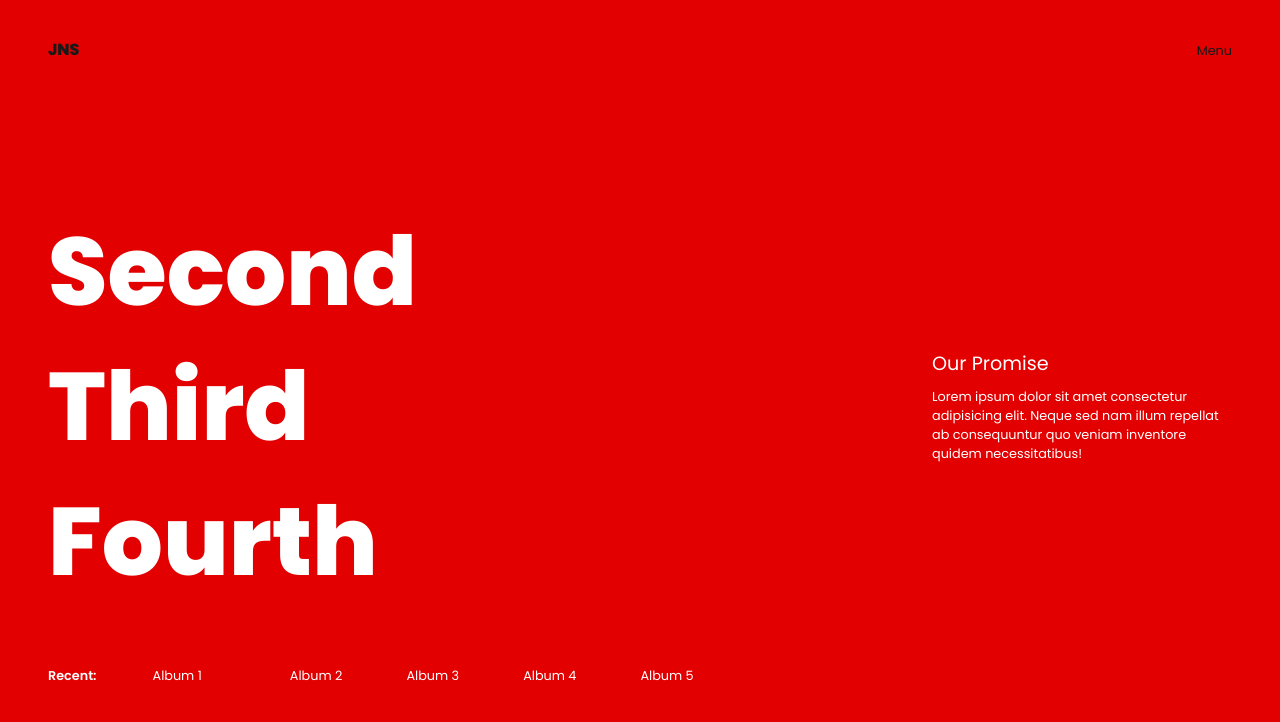
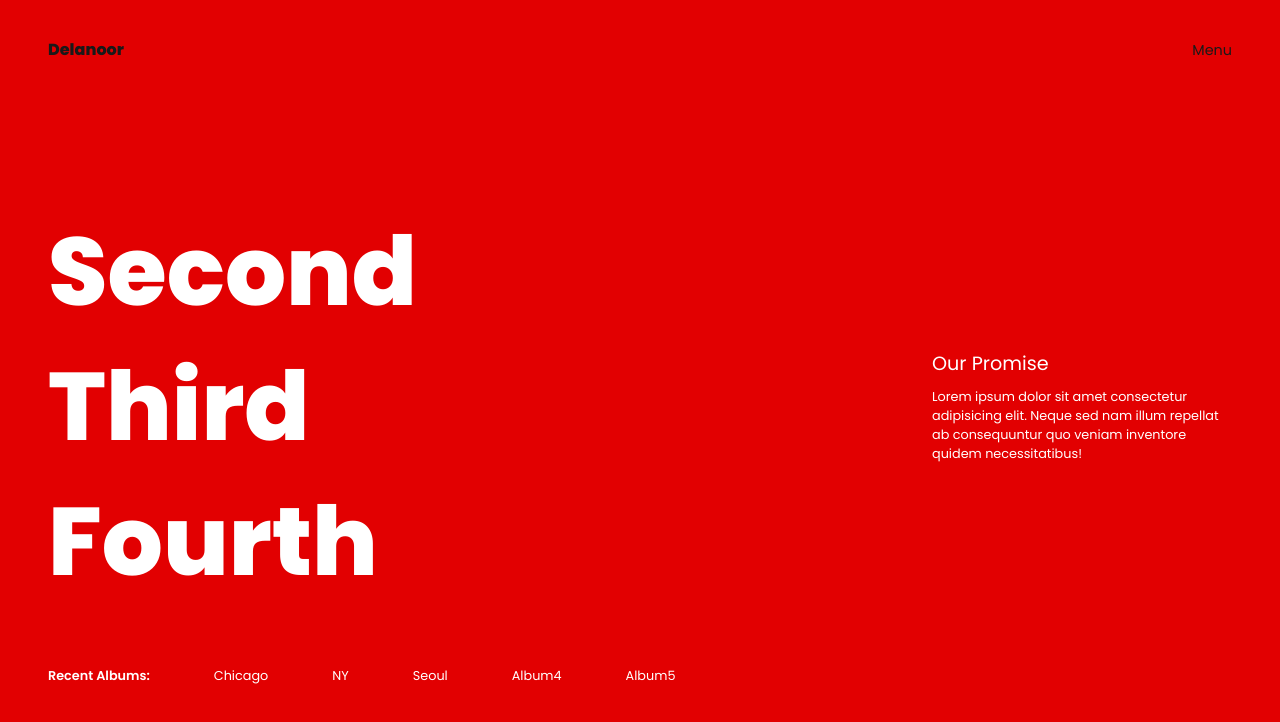
Before and after one commit to Delanoor/gsap-practice-3, a Next.js app: page / in a window 1280 px wide. Both pictures are taken after a click on the button "Menu". Shown: the top 722 px of the page. Built offline with nearby package versions, Linux system fonts and the light colour scheme.

Commit message:
change image1 and add animations

```diff
--- a/components/Header.js
+++ b/components/Header.js
@@ -1,25 +1,86 @@
+import { useRouter } from "next/router";
 import Link from "next/link";
-import React from "react";
+import React, { useState } from "react";
+import { useEffect } from "react";
 import Menu from "./Menu";
 
 export default function Header() {
+  // for menu button
+  const [state, setState] = useState({
+    initial: false,
+    clicked: null,
+    menuName: "Menu",
+  });
+
+  // for disabled button
+  const [disabled, setDisabled] = useState(false);
+
+  // for page changes
+  const router = useRouter();
+  useEffect(() => {
+    const handleRouteChange = () => {
+      setState({ clicked: false, menuName: "Menu" });
+    };
+
+    router.events.on("routeChangeStart", handleRouteChange);
+
+    return () => {
+      router.events.off("routeChangeStart", handleRouteChange);
+    };
+  });
+
+  const handleMenu = () => {
+    disableMenu();
+    if (state.initial === false) {
+      setState({
+        initial: null,
+        clicked: true,
+        menuName: "Close",
+      });
+    } else if (state.clicked === true) {
+      setState({
+        clicked: !state.clicked,
+        menuName: "Menu",
+      });
+    } else if (state.clicked === false) {
+      setState({
+        clicked: !state.clicked,
+        menuName: "Close",
+      });
+    }
+  };
+
+  // Determine if the menu button should be disabled
+  const disableMenu = () => {
+    setDisabled(!disabled);
+    setTimeout(() => {
+      setDisabled(false);
+    }, 1200);
+  };
+
   return (
     <header className="h-[100px]">
       <div className="container">
         <div className="wrapper">
           <div className="inner-header relative z-10 h-[100px] flex justify-between items-center">
             <div className="logo font-[700] text-[#191919]">
-              <Link href={"/"}>JNS</Link>
+              <Link className="text-[1rem]" href={"/"}>
+                Delanoor
+              </Link>
             </div>
             <div className="menu">
-              <button className="bg-none text-[0.8rem] text-[#191919]">
+              <button
+                className="bg-none text-[0.9rem] text-[#191919]"
+                disabled={disabled}
+                onClick={handleMenu}
+              >
                 Menu
               </button>
             </div>
           </div>
         </div>
       </div>
-      <Menu />
+      <Menu state={state} />
     </header>
   );
 }
--- a/components/Layout.js
+++ b/components/Layout.js
@@ -10,7 +10,7 @@ export default function Layout(pageProps) {
         <link rel="icon" href="/favicon.ico" />
         <style>
           @import
-          url('https://fonts.googleapis.com/css?family=Poppins:300,400,600,800&display=swap"');
+          url('https://fonts.googleapis.com/css?family=Poppins:300,400,600,800&display=swap');
         </style>
       </Head>
       <div className="App">
--- a/components/Menu.js
+++ b/components/Menu.js
@@ -1,12 +1,147 @@
 import Link from "next/link";
 import React from "react";
+import { useEffect, useRef } from "react";
+import gsap from "gsap";
 
-function Menu() {
+import image1 from "../public/images/gsap02_1.jpg";
+import image2 from "../public/images/gsap02_2.jpg";
+import image3 from "../public/images/gsap02_3.jpg";
+import image4 from "../public/images/gsap02_4.jpg";
+import image5 from "../public/images/gsap02_5.jpg";
+
+const albums = [
+  { name: "Chicago", image: image1 },
+  { name: "NY", image: image2 },
+  { name: "Seoul", image: image3 },
+  { name: "Album4", image: image4 },
+  { name: "Album5", image: image5 },
+];
+
+function Menu({ state }) {
+  // vars for dom nodes
+  let menu = useRef(null);
+  let revealMenu = useRef(null);
+  let revealMenuBackground = useRef(null);
+  let imageBackground = useRef(null);
+  let line1 = useRef(null);
+  let line2 = useRef(null);
+  let line3 = useRef(null);
+  let info = useRef(null);
+
+  useEffect(() => {
+    if (state.clicked === false) {
+      // close menu
+
+      // most inner bg layer first
+      gsap.to([revealMenu, revealMenuBackground], {
+        duration: 0.8,
+        height: 0,
+        ease: "power3.inOut",
+        stagger: {
+          amount: 0.07,
+        },
+      });
+      gsap.to(menu, {
+        duration: 1,
+        css: {
+          display: "none",
+        },
+      });
+    } else if (
+      state.clicked === true ||
+      (state.clicked === true && state.initial === null)
+    ) {
+      // open menu
+      gsap.to(menu, {
+        duration: 0,
+        css: {
+          display: "block",
+        },
+      });
+      gsap.to([revealMenuBackground, revealMenu], {
+        duration: 0,
+        opacity: 1,
+        height: "100%",
+      });
+      staggerReveal([revealMenuBackground, revealMenu]);
+      fadeInUp(info);
+      staggerText([line1, line2, line3]);
+    }
+  }, [state]);
+
+  const staggerReveal = (node1, node2) => {
+    gsap.from([node1, node2], {
+      duration: 0.8,
+      height: 0,
+      transformOrigin: "right top",
+      skewY: 2,
+      ease: "power3.inOut",
+      stagger: {
+        amount: 0.1,
+      },
+    });
+  };
+  const staggerText = (node1, node2, node3) => {
+    gsap.from([node1, node2, node3], {
+      duration: 0.8,
+      y: 100,
+      delay: 0.1,
+      ease: "power3.inOut",
+      stagger: {
+        amount: 0.3,
+      },
+    });
+  };
+  const fadeInUp = (node) => {
+    gsap.from(node, {
+      y: 60,
+      duration: 1,
+      delay: 0.2,
+      opacity: 0,
+      ease: "power3.inOut",
+    });
+  };
+
+  const handleAlbum = (albumImage, target) => {
+    gsap.to(target, {
+      duration: 0,
+      background: `url(${albumImage.src}) center center`,
+    });
+    gsap.to(target, {
+      duration: 0.4,
+      opacity: 1,
+      ease: "power3.inOut",
+    });
+    gsap.from(target, {
+      duration: 0.4,
+      transformOrigin: "right top",
+    });
+  };
+
+  const handleAlbumReturn = (target) => {
+    gsap.to(target, {
+      duration: 0.4,
+      opacity: 0,
+    });
+  };
+
   return (
-    <div className="hamburger-menu z-[9] top-0 left-0 right-0 bottom-0 fixed h-full w-full">
-      <div className="menu-secondary-background-color top-0 left-0 right-0 bottom-0 fixed h-full w-full bg-[#121212] z-[-1]"></div>
-      <div className="menu-layer relative bg-[#e20001] h-full overflow-hidden">
-        <div className="menu-photo-background top-0 left-0 right-0 bottom-0 absolute h-full w-full opacity-0"></div>
+    <div
+      ref={(el) => (menu = el)}
+      className="hamburger-menu z-[9] top-0 left-0 right-0 bottom-0 fixed h-full w-full hidden"
+    >
+      <div
+        ref={(el) => (revealMenuBackground = el)}
+        className="menu-secondary-background-color top-0 left-0 right-0 bottom-0 fixed h-full w-full bg-[#121212] z-[-1]"
+      ></div>
+      <div
+        ref={(el) => (revealMenu = el)}
+        className="menu-layer relative bg-[#e20001] h-full overflow-hidden"
+      >
+        <div
+          ref={(el) => (imageBackground = el)}
+          className="menu-photo-background bg-no-repeat bg-cover top-0 left-0 right-0 bottom-0 absolute h-full w-full opacity-0"
+        ></div>
         <div className="container">
           <div className="wrapper relative">
             <div className="menu-links flex justify-between items-center relative top-[200px]">
@@ -14,6 +149,7 @@ function Menu() {
                 <ul className="p-0 m-0">
                   <li className="text-[6rem] font-[700] h-[135px] w-[700px] relative overflow-hidden">
                     <Link
+                      ref={(el) => (line1 = el)}
                       className="absolute text-white hover:text-black"
                       href={"/second"}
                     >
@@ -22,6 +158,7 @@ function Menu() {
                   </li>
                   <li className="text-[6rem] font-[700] h-[135px] w-[700px] relative overflow-hidden">
                     <Link
+                      ref={(el) => (line2 = el)}
                       className="absolute text-white hover:text-black"
                       href={"/third"}
                     >
@@ -30,6 +167,7 @@ function Menu() {
                   </li>
                   <li className="text-[6rem] font-[700] h-[135px] w-[700px] relative overflow-hidden">
                     <Link
+                      ref={(el) => (line3 = el)}
                       className="absolute text-white hover:text-black"
                       href={"/fourth"}
                     >
@@ -38,7 +176,10 @@ function Menu() {
                   </li>
                 </ul>
               </nav>
-              <div className="info text-white w-[300px]">
+              <div
+                ref={(el) => (info = el)}
+                className="info text-white w-[300px]"
+              >
                 <h3 className="text-[1.2rem] my-[8px]">Our Promise</h3>
                 <p className="mx-auto text-[0.8rem]">
                   Lorem ipsum dolor sit amet consectetur adipisicing elit. Neque
@@ -47,22 +188,17 @@ function Menu() {
                 </p>
               </div>
               <div className="locations absolute bottom-[-80px] text-white mt-4 text-[0.8rem] font-[600]">
-                Recent:
-                <span className="font-[400] cursor-pointer mx-8 duration-300 ease-in-out first:left-16 py-2 px-6 rounded-[4px] hover:bg-black">
-                  Album 1
-                </span>
-                <span className="font-[400] cursor-pointer mx-8 duration-300 ease-in-out hover:py-2 hover:px-6 hover:rounded-[4px] hover:bg-black">
-                  Album 2
-                </span>
-                <span className="font-[400] cursor-pointer mx-8 duration-300 ease-in-out hover:py-2 hover:px-6 hover:rounded-[4px] hover:bg-black">
-                  Album 3
-                </span>
-                <span className="font-[400] cursor-pointer mx-8 duration-300 ease-in-out hover:py-2 hover:px-6 hover:rounded-[4px] hover:bg-black">
-                  Album 4
-                </span>
-                <span className="font-[400] cursor-pointer mx-8 duration-300 ease-in-out hover:py-2 hover:px-6 hover:rounded-[4px] hover:bg-black">
-                  Album 5
-                </span>
+                Recent Albums:
+                {albums.map((el) => (
+                  <span
+                    key={el.name}
+                    className="font-[400] cursor-pointer first:ml-16 mx-8 duration-300 ease-in-out left-16 hover:py-2 hover:px-6 rounded-[4px] hover:bg-black"
+                    onMouseEnter={() => handleAlbum(el.image, imageBackground)}
+                    onMouseLeave={() => handleAlbumReturn(imageBackground)}
+                  >
+                    {el.name}
+                  </span>
+                ))}
               </div>
             </div>
           </div>
--- a/package.json
+++ b/package.json
@@ -9,6 +9,7 @@
     "lint": "next lint"
   },
   "dependencies": {
+    "gsap": "^3.11.3",
     "next": "13.0.0",
     "react": "18.2.0",
     "react-dom": "18.2.0",
```
Also changed, not shown: public/images/gsap02_1.jpg, 1 other file (tests, documents, lock files or other folders).
